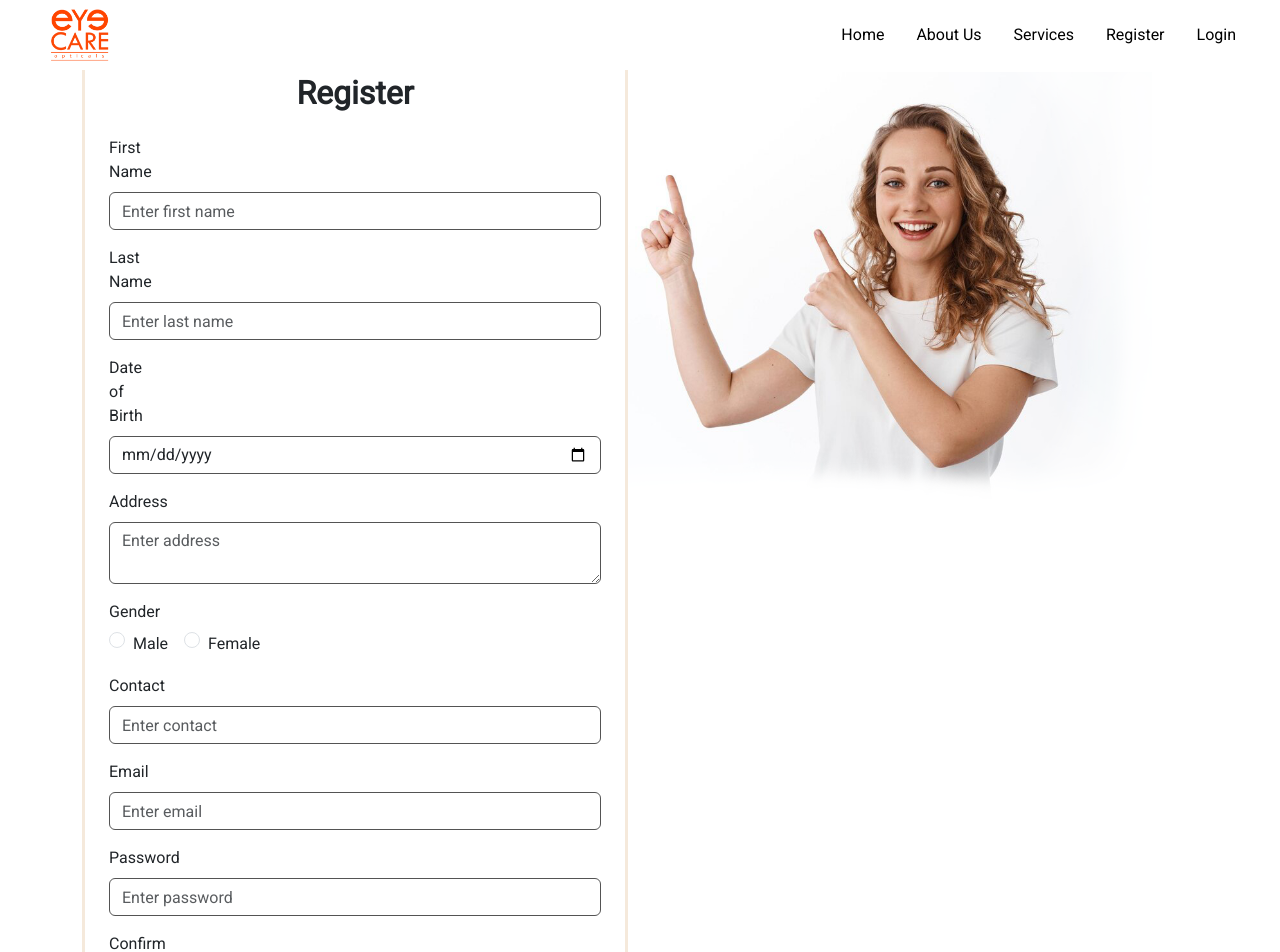
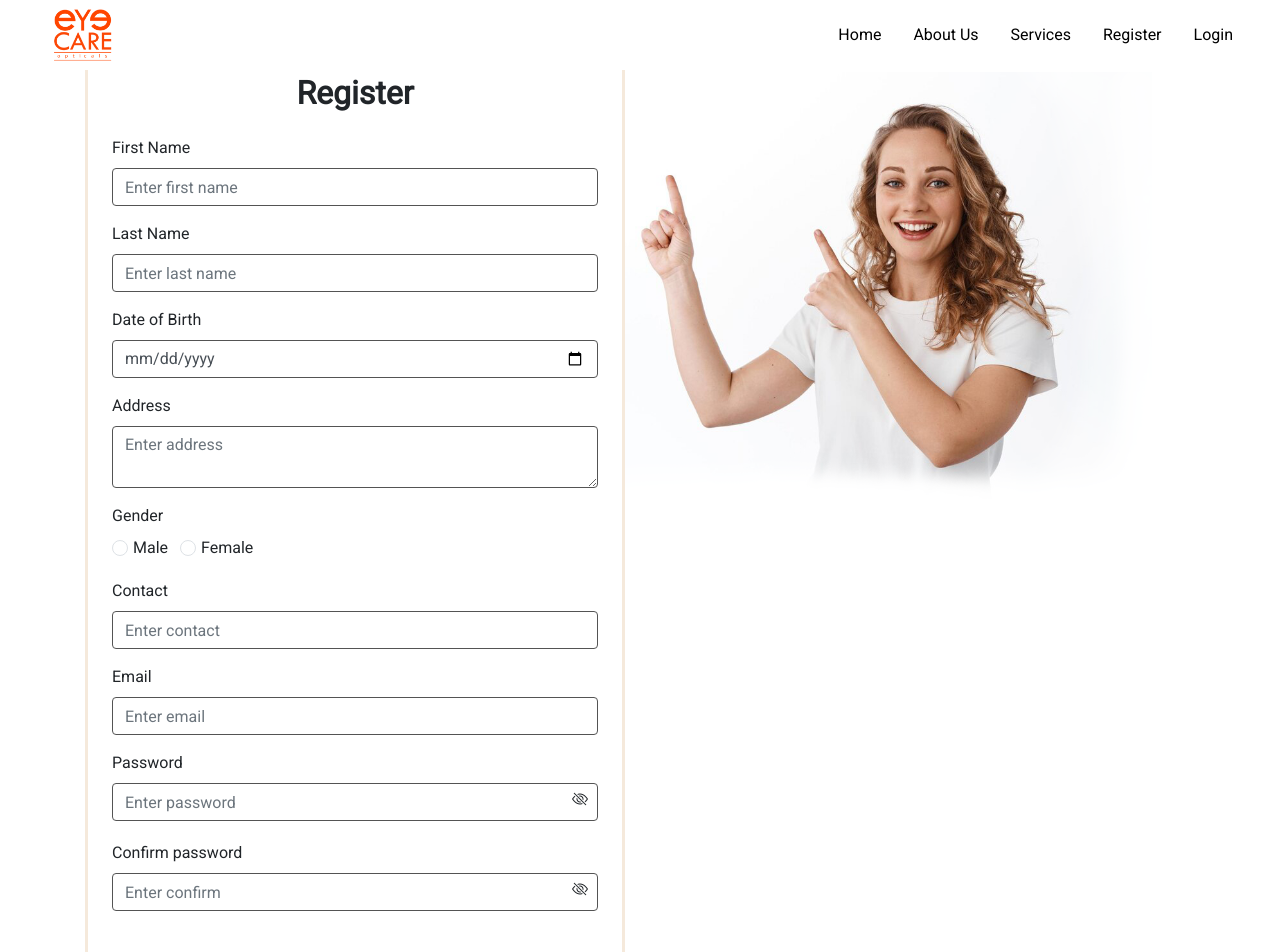
Before and after one commit to AbhishekPeiris/eYeCAREopticals, a React (Create React App) app in the folder frontend/: page /register in a window 1280 px wide. Shown: the top 952 px of the page. Built offline with nearby package versions, Linux system fonts and the light colour scheme.

Commit message:
show/hide password

```diff
--- a/frontend/public/index.html
+++ b/frontend/public/index.html
@@ -34,6 +34,10 @@
     integrity="sha512-DTOQO9RWCH3ppGqcWaEA1BIZOC6xxalwEsw9c2QQeAIftl+Vegovlnee1c9QX4TctnWMn13TZye+giMm8e2LwA=="
     crossorigin="anonymous" referrerpolicy="no-referrer" />
 
+  <link rel="stylesheet" href="https://cdn.jsdelivr.net/npm/bootstrap-icons@1.3.0/font/bootstrap-icons.css" />
+  <link rel="stylesheet" href="https://stackpath.bootstrapcdn.com/bootstrap/4.3.1/css/bootstrap.min.css"
+    integrity="sha384-ggOyR0iXCbMQv3Xipma34MD+dH/1fQ784/j6cY/iJTQUOhcWr7x9JvoRxT2MZw1T" crossorigin="anonymous">
+
 
   <title>eyeCARE opticals | official</title>
 </head>
--- a/frontend/src/components/NavBar.js
+++ b/frontend/src/components/NavBar.js
@@ -61,8 +61,8 @@ const NavBar = () => {
                                             </button>
                                             <ul class="dropdown-menu" aria-labelledby="dropdownMenuButton1">
 
-                                                <li><Link to="/profile" className="dropdown-item">Profile</Link></li>
-                                                <li><Link to="/bookings" className="dropdown-item">Bookings</Link></li>
+                                                <li><Link to="/profile" className="dropdown-item">Your Profile</Link></li>
+                                                <li><Link to="/bookings" className="dropdown-item">Your Bookings</Link></li>
                                                 <li><Link class="dropdown-item" onClick={logout}>Logout</Link></li>
 
                                             </ul>
--- a/frontend/src/screens/LoginScreen.js
+++ b/frontend/src/screens/LoginScreen.js
@@ -16,14 +16,16 @@ const LoginScreen = () => {
     const [email, setEmail] = useState('');
     const [password, setPassword] = useState('');
 
+    const [passwordVisible, setPasswordVisible] = useState(false);
+
     useEffect(() => {
         setLoading(true);
         setTimeout(() => {
             setLoading(false);
-          }, 700);
+        }, 700);
     }, []);
 
-    async function UserLogin(e){
+    async function UserLogin(e) {
         e.preventDefault();
 
         const newUser = {
@@ -38,12 +40,12 @@ const LoginScreen = () => {
             const data = (await axios.post('http://localhost:5000/api/user/login', newUser)).data;
             console.log(data.loginUser);
 
-            if(data.status === "Login Success"){
+            if (data.status === "Login Success") {
                 localStorage.setItem('currentUser', JSON.stringify(data.loginUser));
                 console.log('User data stored in localStorage:', data.loginUser);
                 window.location.href = '/';
             }
-            else{
+            else {
                 Swal.fire('Oops', "Your email or password is incorrect", "error");
             }
             setLoading(false);
@@ -92,11 +94,21 @@ const LoginScreen = () => {
 
                                                 <div class="form-outline form-white mb-4">
                                                     <label className="form-label" for="typePasswordX">Password</label>
-                                                    <input type="password" id="typePasswordX" class="form-control form-control-lg" placeholder='Enter password' required
+                                                    <input
+                                                        type={passwordVisible ? 'text' : 'password'}
+                                                        id="typePasswordX"
+                                                        className="form-control form-control-lg"
+                                                        placeholder="Enter password"
+                                                        required
                                                         onChange={(e) => {
                                                             setPassword(e.target.value);
                                                         }}
                                                     />
+                                                    <i
+                                                        className={`bi ${passwordVisible ? 'bi-eye' : 'bi-eye-slash'} Showpassword`}
+                                                        id="togglePassword"
+                                                        onClick={() => setPasswordVisible(!passwordVisible)}
+                                                    ></i>
 
                                                 </div>
 
--- a/frontend/src/screens/RegisterScreen.js
+++ b/frontend/src/screens/RegisterScreen.js
@@ -24,6 +24,8 @@ const RegisterScreen = () => {
     const [password, setPassword] = useState();
 
     const [passwordConfirmation, setPasswordConfirmation] = useState();
+    const [passwordVisible, setPasswordVisible] = useState(false);
+    const [confirmPasswordVisible, setconfirmPasswordVisible] = useState(false);
 
     useEffect(() => {
         setLoading(true);
@@ -108,7 +110,7 @@ const RegisterScreen = () => {
                                             <form onSubmit={UserRegister}>
 
                                                 <div className="mb-3">
-                                                    <label className="form-label" htmlFor="firstName">First Name</label>
+                                                    <label htmlFor="firstName">First Name</label>
                                                     <input type="text" id="firstName" className="form-control" placeholder='Enter first name' value={firstname} required
                                                         onChange={(e) => {
                                                             setFirstname(e.target.value);
@@ -117,7 +119,7 @@ const RegisterScreen = () => {
                                                 </div>
 
                                                 <div className="mb-3">
-                                                    <label className="form-label" htmlFor="lastName">Last Name</label>
+                                                    <label htmlFor="lastName">Last Name</label>
                                                     <input type="text" id="lastName" className="form-control" placeholder='Enter last name' value={lastname} required
                                                         onChange={(e) => {
                                                             setLastname(e.target.value);
@@ -126,7 +128,7 @@ const RegisterScreen = () => {
                                                 </div>
 
                                                 <div className="mb-3">
-                                                    <label className="form-label" htmlFor="dob">Date of Birth</label>
+                                                    <label htmlFor="dob">Date of Birth</label>
                                                     <input type="date" id="dob" className="form-control" value={dob} required
                                                         onChange={(e) => {
                                                             setDob(e.target.value);
@@ -135,7 +137,7 @@ const RegisterScreen = () => {
                                                 </div>
 
                                                 <div className="mb-3">
-                                                    <label className="form-label" htmlFor="address">Address</label>
+                                                    <label htmlFor="address">Address</label>
                                                     <textarea id="address" className="form-control" style={{ width: '100%', minHeight: '50px', maxHeight: "100px", backgroundColor: "white" }} placeholder="Enter address" value={address} required
                                                         onChange={(e) => {
                                                             setAddress(e.target.value);
@@ -144,7 +146,7 @@ const RegisterScreen = () => {
                                                 </div>
 
                                                 <div className="mb-3">
-                                                    <label className="form-label">Gender</label><br />
+                                                    <label>Gender</label><br />
                                                     <div className="form-check form-check-inline">
                                                         <input type="radio" id="maleRadio" name="gender" className="form-check-input" value="male" required checked={gender === "male"}
                                                             onChange={(e) => {
@@ -164,7 +166,7 @@ const RegisterScreen = () => {
                                                 </div>
 
                                                 <div className="mb-3">
-                                                    <label className="form-label" htmlFor="contact">Contact</label>
+                                                    <label htmlFor="contact">Contact</label>
                                                     <input type='tel' maxLength={10} id="contact" className="form-control" placeholder='Enter contact' value={contact} required
                                                         onChange={(e) => {
                                                             setContact(e.target.value);
@@ -173,7 +175,7 @@ const RegisterScreen = () => {
                                                 </div>
 
                                                 <div className="mb-3">
-                                                    <label className="form-label" htmlFor="email">Email</label>
+                                                    <label htmlFor="email">Email</label>
                                                     <input type="email" id="email" className="form-control" placeholder='Enter email' value={email} required
                                                         onChange={(e) => {
                                                             setEmail(e.target.value);
@@ -182,24 +184,34 @@ const RegisterScreen = () => {
                                                 </div>
 
                                                 <div className="mb-3">
-                                                    <label className="form-label" htmlFor="password">Password</label>
-                                                    <input type="password" id="password" className="form-control" placeholder='Enter password' value={password} required
+                                                    <label htmlFor="password">Password</label>
+                                                    <input type={passwordVisible ? 'text' : 'password'} id="password" className="form-control" placeholder='Enter password' value={password} required
                                                         onChange={(e) => {
                                                             setPassword(e.target.value);
                                                         }}
                                                     />
+                                                    <i
+                                                        className={`bi ${passwordVisible ? 'bi-eye' : 'bi-eye-slash'} Showpassword2`}
+                                                        id="togglePassword"
+                                                        onClick={() => setPasswordVisible(!passwordVisible)}
+                                                    ></i>
                                                 </div>
 
-                                                <div className="mb-3">
-                                                    <label className="form-label" htmlFor="confirmPassword">Confirm password</label>
-                                                    <input type="password" id="confirmPassword" className="form-control" placeholder='Enter confirm' value={passwordConfirmation} required
+                                                <div className="mb-3 cp">
+                                                    <label htmlFor="confirmPassword">Confirm password</label>
+                                                    <input type={confirmPasswordVisible ? 'text' : 'password'} id="confirmPassword" className="form-control" placeholder='Enter confirm' value={passwordConfirmation} required
                                                         onChange={(e) => {
                                                             setPasswordConfirmation(e.target.value);
                                                         }}
                                                     />
+                                                    <i
+                                                        className={`bi ${confirmPasswordVisible ? 'bi-eye' : 'bi-eye-slash'} Showpassword2`}
+                                                        id="togglePassword"
+                                                        onClick={() => setconfirmPasswordVisible(!confirmPasswordVisible)}
+                                                    ></i>
                                                 </div>
 
-                                                <div className="form-check mb-3">
+                                                <div className="form-check mb-3 tos">
                                                     <input className="form-check-input" type="checkbox" value="" id="termsCheckbox" required />
                                                     <label className="form-check-label" htmlFor="termsCheckbox">
                                                         I agree to the <a href="#!" className="text-body"><u>Terms of service</u></a>
--- a/frontend/src/styles/Login.css
+++ b/frontend/src/styles/Login.css
@@ -14,3 +14,9 @@
 .Ltable_1{
     margin-top: -450px !important;
 }
+.Showpassword{
+    position: relative !important;
+    bottom: 40px !important;
+    left: 150px !important;
+    cursor: pointer !important;
+}
--- a/frontend/src/styles/Register.css
+++ b/frontend/src/styles/Register.css
@@ -27,3 +27,16 @@ input {
 .Rtable_1{
     margin-top: -450px !important;
 }
+.cp{
+   position: relative !important;
+   bottom: 20px !important;
+}
+.tos{
+    position: relative !important;
+    bottom: 20px !important;
+}
+.Showpassword2{
+    position: relative !important;
+    bottom: 33px !important;
+    left: 460px !important;
+}
```
